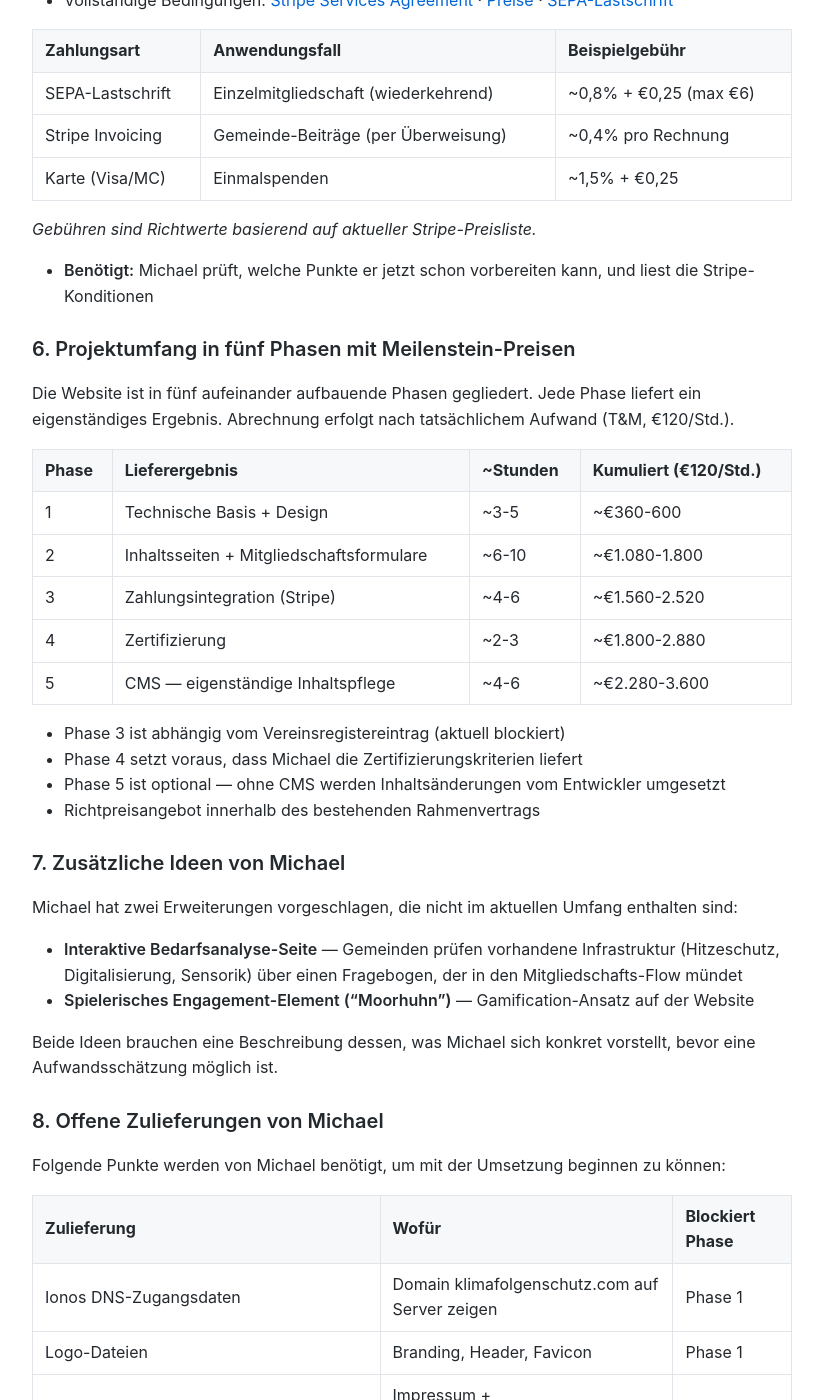
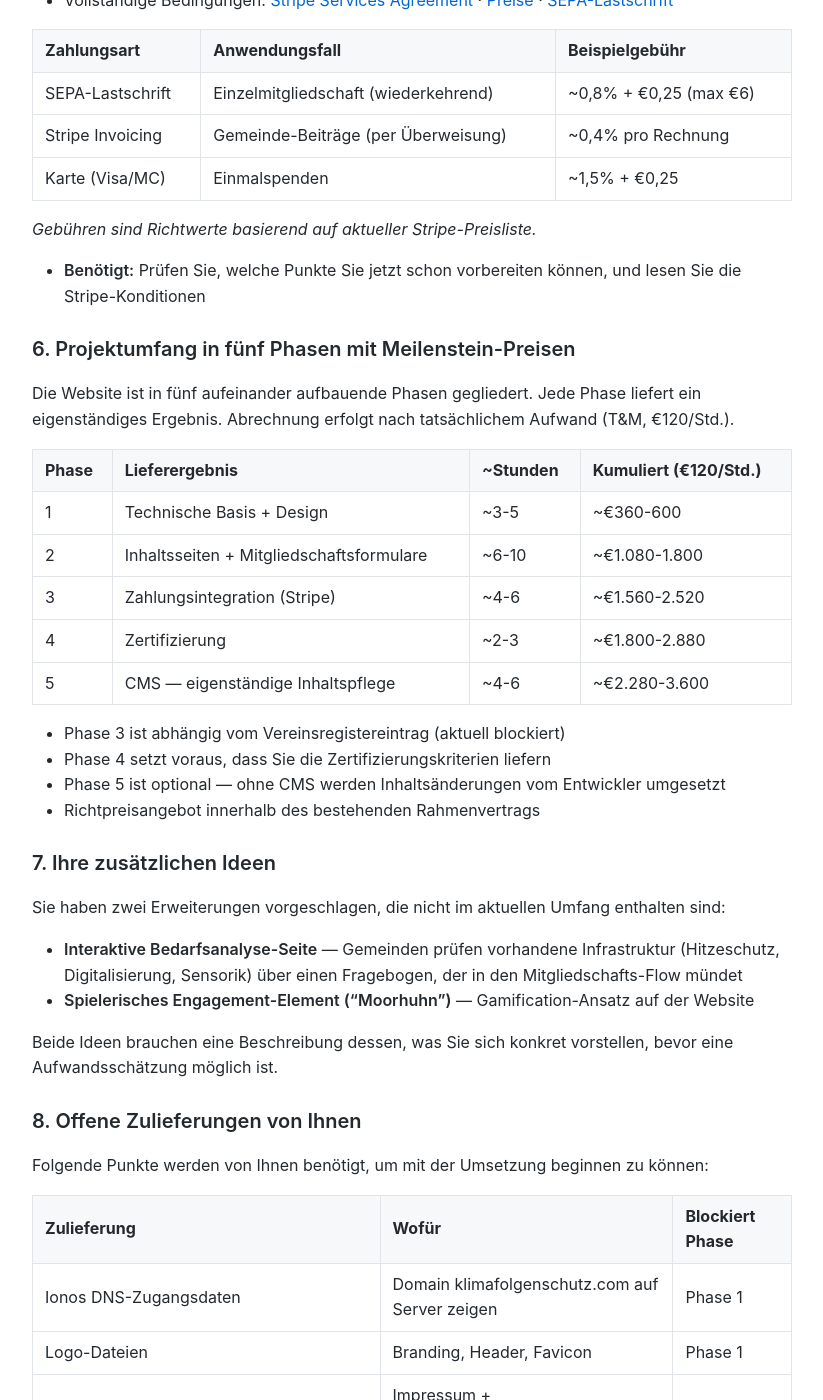
Before and after one commit to MariusWilsch/public-wilsch-ai-pages, a Jekyll site: the page built from project/abtmayr-reichert/meeting-agenda-klimafolgenschutz-payment-setup.md, in a window 1280 px wide and 1400 px high, scrolled down 2412 px. Shown: the whole window, without its empty margins (228-1051 px from the left). Built offline with Jekyll 4.4.1, drawn with Linux system fonts in a browser that asks for light colours; our own code applies the rules of GitHub Pages for plain Markdown files; some of the changed text lies outside the part shown.

Commit message:
Sync from hippocampus 2026-02-14

```diff
--- a/project/abtmayr-reichert/meeting-agenda-klimafolgenschutz-payment-setup.md
+++ b/project/abtmayr-reichert/meeting-agenda-klimafolgenschutz-payment-setup.md
@@ -7,12 +7,12 @@ publish: true
 
 ## Meetingziel
 
-Zuerst das Design Doc gemeinsam durchgehen — sieht Michael etwas, das ihm nicht gefällt oder fehlt? Danach die offenen Punkte klären, damit wir mit der Umsetzung starten können.
+Zuerst das Design Doc gemeinsam durchgehen — gibt es etwas, das nicht gefällt oder fehlt? Danach die offenen Punkte klären, damit wir mit der Umsetzung starten können.
 
 1. **Design Doc Review** — gemeinsam durchgehen, Feedback und Korrekturen
 2. **Vereinsstatus + Zahlungs-Voraussetzungen** — offene Punkte klären (Punkte 1-5)
 3. **Projektumfang abstimmen** — Phasen, Aufwand und Meilensteine (Punkt 6)
-4. **Offene Zulieferungen + Ideen** — was Michael liefert und was er sich zusätzlich vorstellt (Punkte 7-8)
+4. **Offene Zulieferungen + Ideen** — was Sie liefern und was Sie sich zusätzlich vorstellen (Punkte 7-8)
 
 ## Vorab-Lektüre
 
@@ -50,11 +50,11 @@ Zuerst das Design Doc gemeinsam durchgehen — sieht Michael etwas, das ihm nich
 - Stripe Checkout erfasst nur E-Mail + Zahlungsdaten
 - Spendenbescheinigung (≥€100) erfordert vollständigen Namen + Adresse
 - Optionen: Felder vor Zahlung abfragen ODER per E-Mail nachfassen
-- **Benötigt:** Michaels Präferenz für den Checkout-Flow
+- **Benötigt:** Ihre Präferenz für den Checkout-Flow
 
-### 5. Stripe-Onboarding: Dokumente und Daten von Michael
+### 5. Stripe-Onboarding: Dokumente und Daten
 
-Für die Zahlungsaktivierung braucht Stripe folgende Unterlagen. Auch wenn nicht alles sofort verfügbar ist — Michael sollte wissen, was zu sammeln ist.
+Für die Zahlungsaktivierung braucht Stripe folgende Unterlagen. Auch wenn nicht alles sofort verfügbar ist — hier eine Übersicht, was zu sammeln ist.
 
 | Dokument / Information | Status |
 |------------------------|--------|
@@ -82,7 +82,7 @@ Für die Zahlungsaktivierung braucht Stripe folgende Unterlagen. Auch wenn nicht
 
 _Gebühren sind Richtwerte basierend auf aktueller Stripe-Preisliste._
 
-- **Benötigt:** Michael prüft, welche Punkte er jetzt schon vorbereiten kann, und liest die Stripe-Konditionen
+- **Benötigt:** Prüfen Sie, welche Punkte Sie jetzt schon vorbereiten können, und lesen Sie die Stripe-Konditionen
 
 ### 6. Projektumfang in fünf Phasen mit Meilenstein-Preisen
 
@@ -97,22 +97,22 @@ Die Website ist in fünf aufeinander aufbauende Phasen gegliedert. Jede Phase li
 | 5 | CMS — eigenständige Inhaltspflege | ~4-6 | ~€2.280-3.600 |
 
 - Phase 3 ist abhängig vom Vereinsregistereintrag (aktuell blockiert)
-- Phase 4 setzt voraus, dass Michael die Zertifizierungskriterien liefert
+- Phase 4 setzt voraus, dass Sie die Zertifizierungskriterien liefern
 - Phase 5 ist optional — ohne CMS werden Inhaltsänderungen vom Entwickler umgesetzt
 - Richtpreisangebot innerhalb des bestehenden Rahmenvertrags
 
-### 7. Zusätzliche Ideen von Michael
+### 7. Ihre zusätzlichen Ideen
 
-Michael hat zwei Erweiterungen vorgeschlagen, die nicht im aktuellen Umfang enthalten sind:
+Sie haben zwei Erweiterungen vorgeschlagen, die nicht im aktuellen Umfang enthalten sind:
 
 - **Interaktive Bedarfsanalyse-Seite** — Gemeinden prüfen vorhandene Infrastruktur (Hitzeschutz, Digitalisierung, Sensorik) über einen Fragebogen, der in den Mitgliedschafts-Flow mündet
 - **Spielerisches Engagement-Element ("Moorhuhn")** — Gamification-Ansatz auf der Website
 
-Beide Ideen brauchen eine Beschreibung dessen, was Michael sich konkret vorstellt, bevor eine Aufwandsschätzung möglich ist.
+Beide Ideen brauchen eine Beschreibung dessen, was Sie sich konkret vorstellen, bevor eine Aufwandsschätzung möglich ist.
 
-### 8. Offene Zulieferungen von Michael
+### 8. Offene Zulieferungen von Ihnen
 
-Folgende Punkte werden von Michael benötigt, um mit der Umsetzung beginnen zu können:
+Folgende Punkte werden von Ihnen benötigt, um mit der Umsetzung beginnen zu können:
 
 | Zulieferung | Wofür | Blockiert Phase |
 |-------------|-------|-----------------|
@@ -124,12 +124,12 @@ Folgende Punkte werden von Michael benötigt, um mit der Umsetzung beginnen zu k
 | GenSpark Prototyp-Link per E-Mail senden | Design-Referenz | Phase 1 |
 
 - Keine dieser Zulieferungen blockiert den Projektstart — Platzhalter werden eingesetzt
-- **Benötigt:** Michael bestätigt, was er bis wann liefern kann
+- **Benötigt:** Bestätigen Sie, was Sie bis wann liefern können
 
 ## Meetingformat
 
 - **Typ:** Review (45-60 Min)
-- **Vorbereitung:** Michael prüft Punkte 2-3 vorab mit Steuerberater falls möglich
+- **Vorbereitung:** Punkte 2-3 vorab mit Steuerberater prüfen falls möglich
 - **Ergebnis:** Aktualisiertes Design Doc (Zahlungspunkte Defined) + abgestimmter Projektumfang für Umsetzungsstart
 
 ## Verknüpfungen
```
